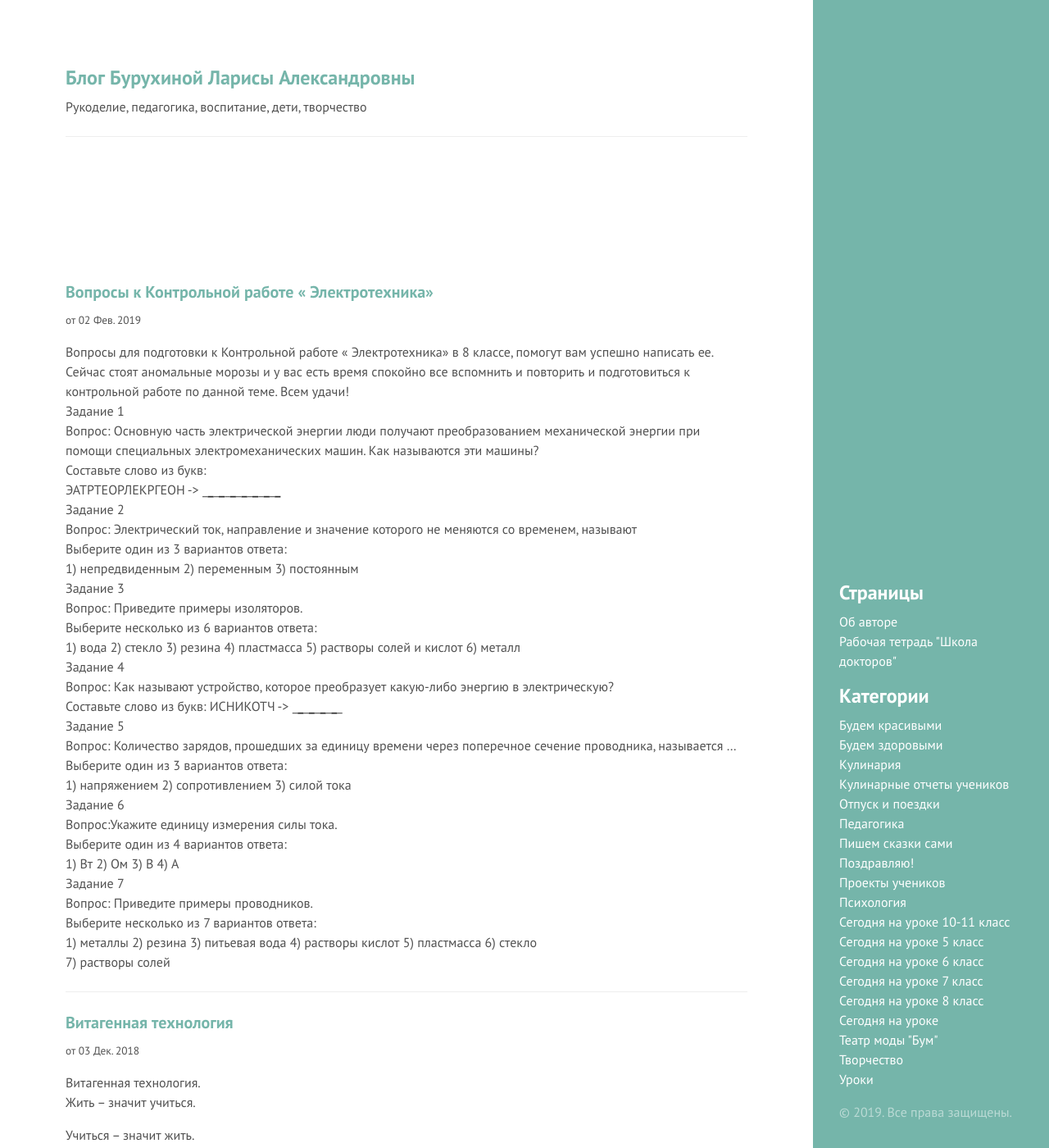
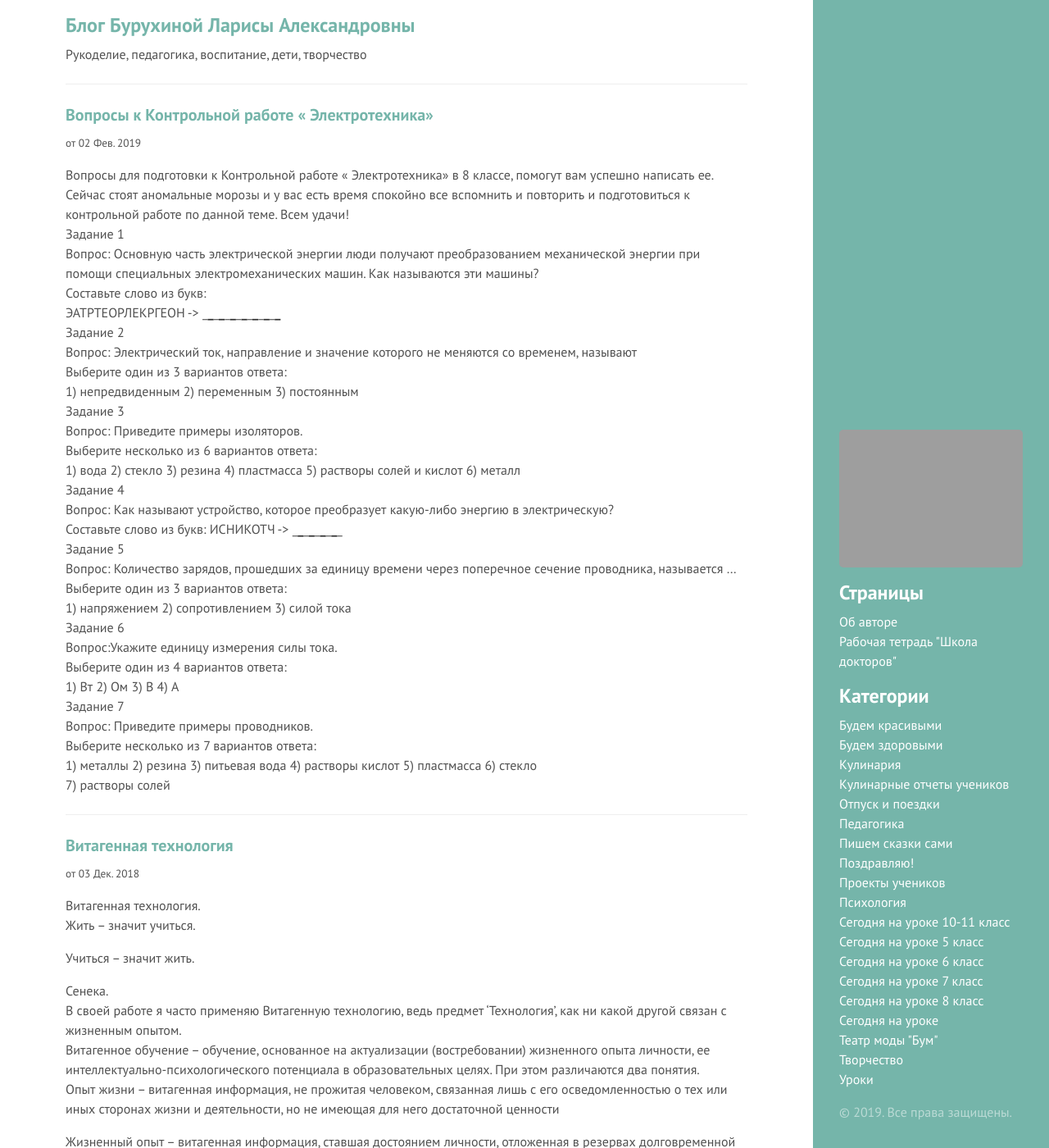
Before and after one commit to buruhina/buruhina.github.io, a Jekyll site: the page built from index.html, in a window 1280 px wide and 1400 px high. Shown: the whole window at 82% size. Built offline with Jekyll 4.4.1, drawn with Linux system fonts in a browser that asks for light colours; the list of posts is cut into pages by our own code.

Commit message:
Fix css padding and add photo

```diff
--- a/_includes/header.html
+++ b/_includes/header.html
@@ -1,4 +1,4 @@
-<div class="container content">
+<div class="container content header">
     <h2>
         <a href="{{ site.baseurl }}">
             {{ site.title }}
--- a/_includes/sidebar.html
+++ b/_includes/sidebar.html
@@ -1,6 +1,7 @@
 <div class="sidebar">
   <div class="container sidebar-sticky">
     <nav class="sidebar-nav">
+      <img src="http://buruhina.ru/wp-content/uploads/2018/02/1.png" />
       <h2 class="sidebar-nav-item{% if page.url == site.baseurl %} active{% endif %}">Страницы</h2>
       {% assign pages_list = site.pages %}
       {% for node in pages_list %}
--- a/public/css/my.css
+++ b/public/css/my.css
@@ -17,6 +17,11 @@ html {
   margin-right: auto;
 }
 
+.content {
+  padding-top: 0rem;
+  padding-bottom: 0rem;
+}
+
 h1, h2, h3, h4, h5, h6 {
   margin-bottom: .5rem;
   font-weight: bold;
```
